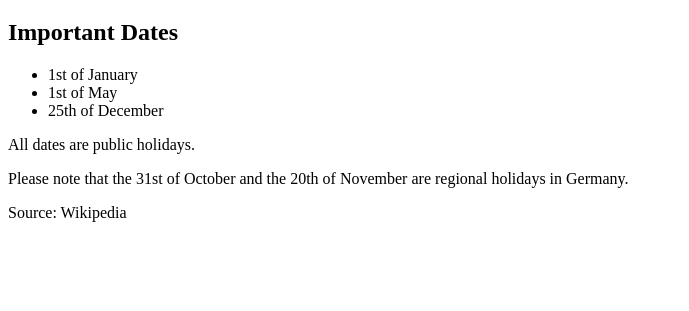
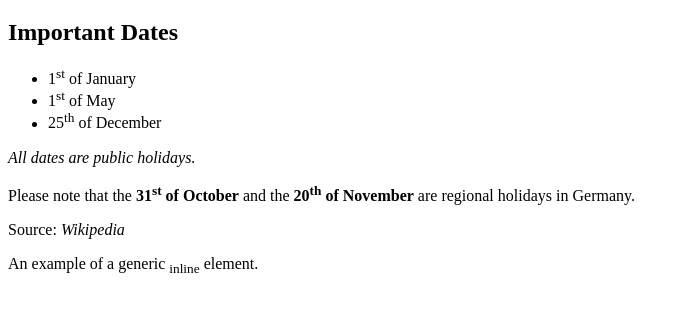
Before and after one commit to fbw-d09/uib-typography-inline-tide-27, a website: page index.html in a window 1280 px wide. Shown: the part 61-372 px from the top of the page, without its empty margins (0-689 px from the left). Drawn offline with Linux system fonts and the light colour scheme.

Commit message:
typography-fertig

```diff
--- a/index.html
+++ b/index.html
@@ -6,6 +6,8 @@
     <meta name="viewport" content="width=\, initial-scale=1.0">
     <meta http-equiv="X-UA-Compatible" content="ie=edge">
     <title>Inline</title>
+
+    <link rel="stylesheet" href="style.css">
 </head>
 
 <body>
@@ -16,20 +18,21 @@
     <main>
         <h2>Important Dates</h2>
         <ul>
-            <li>1st of January</li>
-            <li>1st of May</li>
-            <li>25th of December</li>
+            <li>1<sup>st</sup> of January</li>
+            <li>1<sup>st</sup> of May</li>
+            <li>25<sup>th</sup> of December</li>
         </ul>
 
-        <p class="holidays">All dates are public holidays.</p>
+        <p class="holidays"> <i>All dates are public holidays.</i></p>
 
         <p class="note">
-            Please note that the 31st of October and the 20th of
-                November are regional holidays in Germany.
+            Please note that the <b>31<sup>st</sup> of October</b> and the <b>20<sup>th</sup> of
+                November</b>  are regional holidays in Germany.
         </p>
     </main>
 
     <footer>
-        <p>Source: Wikipedia</p>
+        <p>Source: <i>Wikipedia</i></p>
+  <p>An example of a generic <sub>inline</sub> element.</p>
     </footer>
 </body>
```
